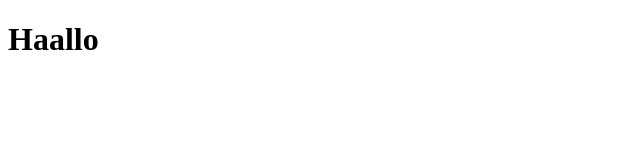
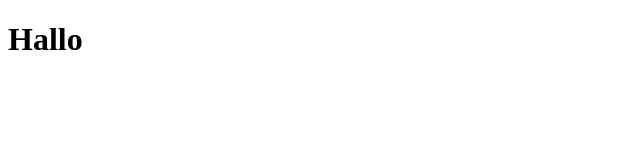
Before and after one commit to webspaghetti/PWA_Test, a website: page index.html in a window 1280 px wide. Shown: the full height of the page, 0-640 px from the left. Drawn offline with Linux system fonts and the light colour scheme.

Commit message:
Update index.html

```diff
--- a/index.html
+++ b/index.html
@@ -8,7 +8,7 @@
 </head>
 <body>
 
-    <h1>Haallo</h1>
+    <h1>Hallo</h1>
 
     <button id="installButton" style="display: none;">Install App</button>
 
```
